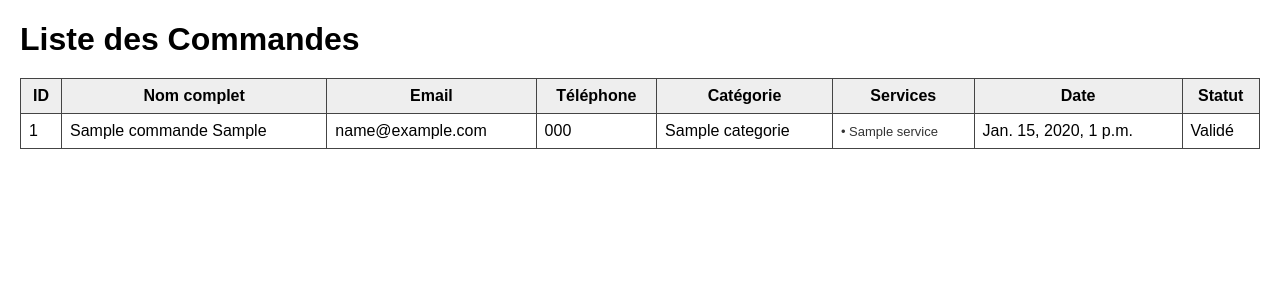
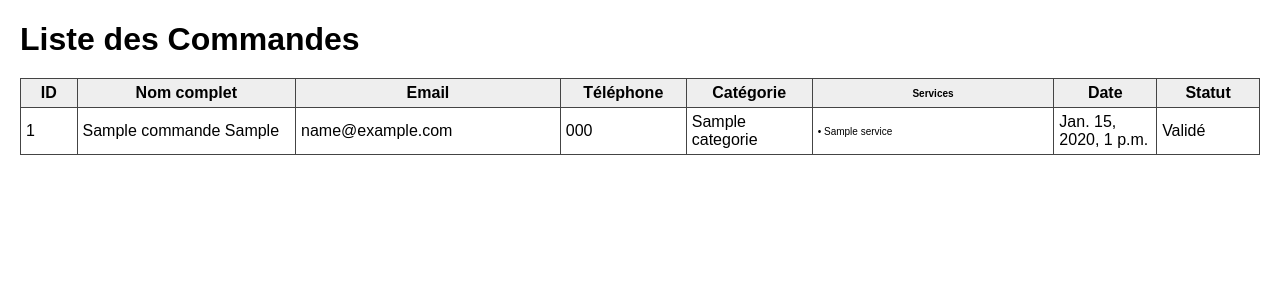
Before and after one commit to Ravelosambatra/projectBack, a Django app: template templates/liste_commandes.html in a window 1280 px wide. Shown: the top 300 px of the page. Run offline with Django 5.2, Linux system fonts and the light colour scheme; the template is opened without the code that fills it: values that come from a table or form of the project are taken from there, others are empty; tables that the repository leaves empty hold one stand-in row (values such as "Sample post").

Commit message:
fixer le css

```diff
--- a/templates/liste_commandes.html
+++ b/templates/liste_commandes.html
@@ -4,13 +4,65 @@
     <meta charset="UTF-8">
     <title>Liste des inscriptions</title>
     <style>
+        /* Styles généraux */
         body { font-family: Arial, sans-serif; margin: 20px; }
         h1 { margin-bottom: 5px; }
-        table { width: 100%; border-collapse: collapse; margin-top: 20px; }
-        th, td { padding: 8px; border: 1px solid #444; }
+        table {
+            width: 100%;
+            border-collapse: collapse;
+            margin-top: 20px;
+            /* Règle CRUCIALE : table-layout: fixed; */
+            table-layout: fixed;
+        }
+        th, td {
+            padding: 5px; /* Réduit le padding pour gagner de la place */
+            border: 1px solid #444;
+            /* Règle pour empêcher le texte de déborder */
+            overflow: hidden;
+            word-wrap: break-word;
+        }
         th { background: #eee; }
-        .services { font-size: 13px; color: #333; }
+
+        /* ATTRIBUTION DES LARGEURS AUX COLONNES (en pourcentage de 100%) */
+
+        /* 1. ID */
+        th:nth-child(1), td:nth-child(1) { width: 4%; }
+
+        /* 2. Nom complet */
+        th:nth-child(2), td:nth-child(2) { width: 18%; } /* Plus de place pour les noms */
+
+        /* 3. Email */
+        th:nth-child(3), td:nth-child(3) { width: 22%; } /* Assez de place pour l'adresse complète */
+
+        /* 4. Téléphone */
+        th:nth-child(4), td:nth-child(4) { width: 10%; }
+
+        /* 5. Catégorie */
+        th:nth-child(5), td:nth-child(5) { width: 10%; }
+
+        /* 6. Services (la colonne la plus difficile, contrainte à 20%) */
+        .services, th:nth-child(6), td:nth-child(6) {
+            width: 20%;
+            font-size: 10px;
+            white-space: normal;
+        }
+
+        /* 7. Date */
+        th:nth-child(7), td:nth-child(7) { width: 8%; }
+
+        /* 8. Statut */
+        th:nth-child(8), td:nth-child(8) { width: 8%; }
+
+        /* Styles d'impression spécifiques pour WeasyPrint */
+        @page {
+            size: A4;
+            margin: 1cm;
+        }
+        tr {
+            page-break-inside: avoid;
+        }
     </style>
+
 </head>
 
 <body>
```
Also changed, not shown: templates/liste_inscriptions.html (+36 -19 lines).
